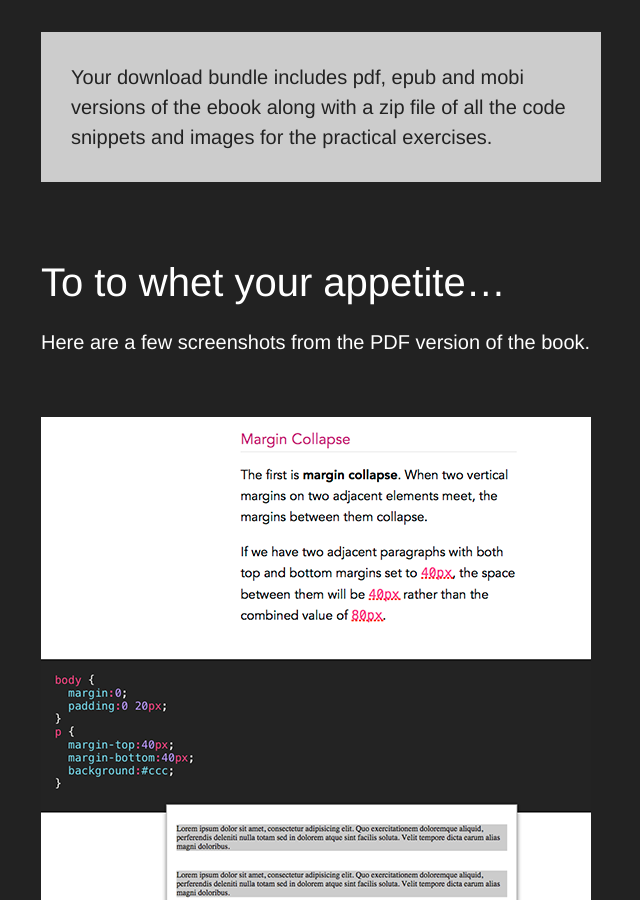
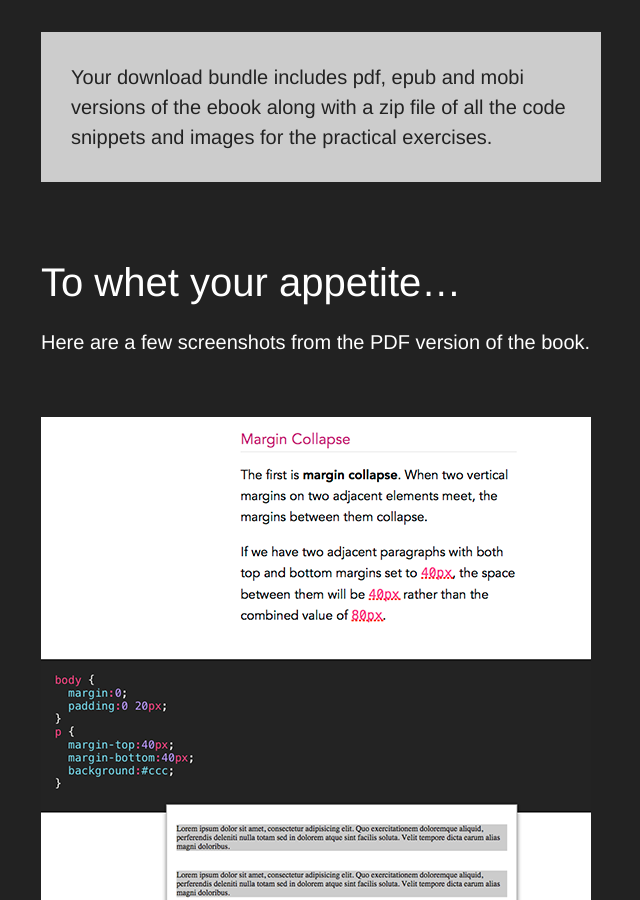
Before and after one commit to guyroutledge/atozcss, a Jekyll site: the page built from books.html, in a window 1280 px wide and 900 px high, scrolled down 1574 px. Shown: the whole window, without its empty margins (319-959 px from the left). Built offline with Jekyll 4.4.1, drawn with Linux system fonts in a browser that asks for light colours; a script that is not in the unit is left out; comment, search, counter and statistics services are not loaded.

Commit message:
Fix typo

```diff
--- a/books.html
+++ b/books.html
@@ -61,7 +61,7 @@ permalink: /books/index.html
 	ebook along with a zip file of all the code snippets and images for
 	the practical exercises.<p></div>
 
-	<h2>To to whet your appetite&hellip;</h2>
+	<h2>To whet your appetite&hellip;</h2>
 
 	<p>Here are a few screenshots from the PDF version of the book.</p>
 
```
